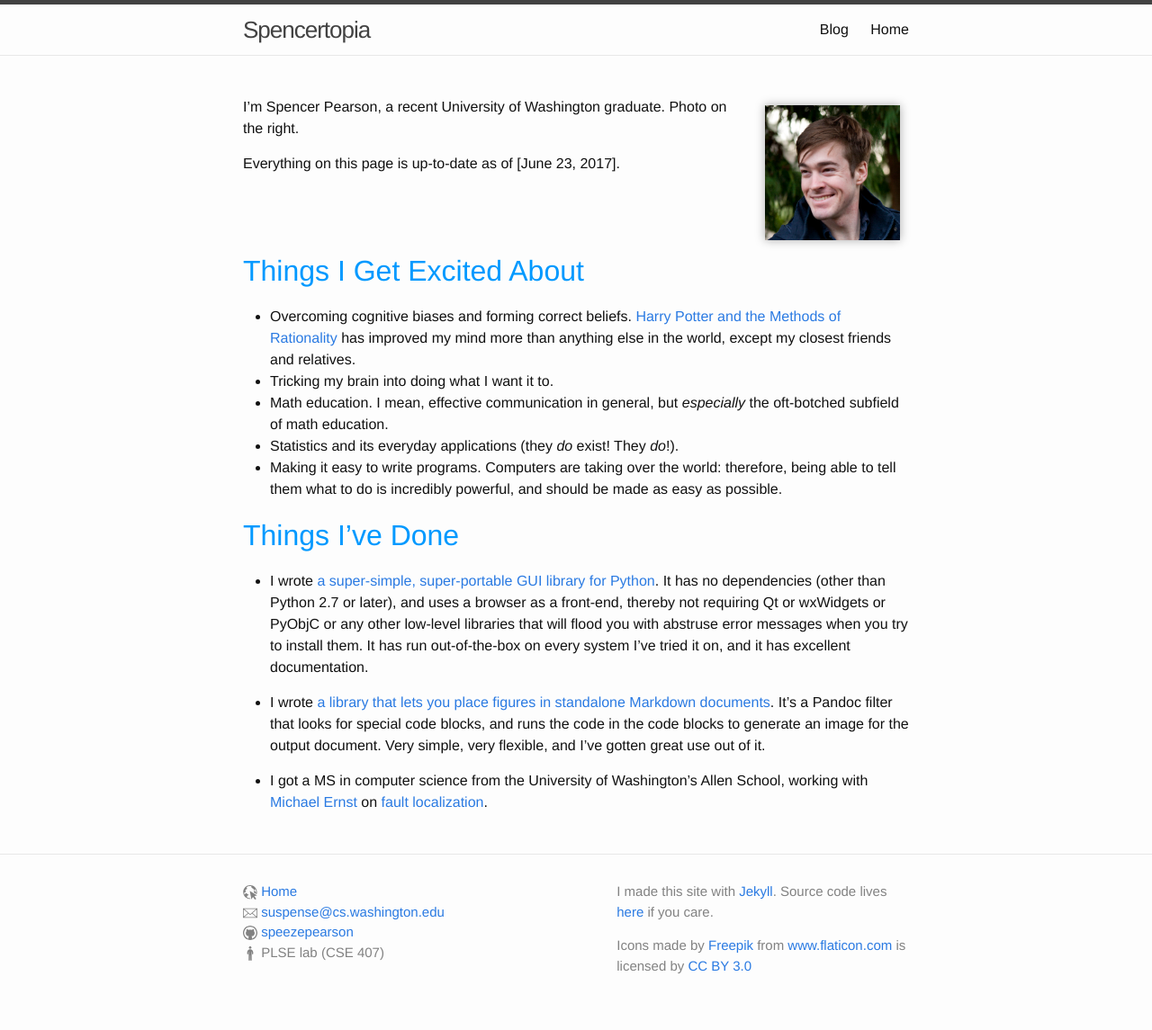
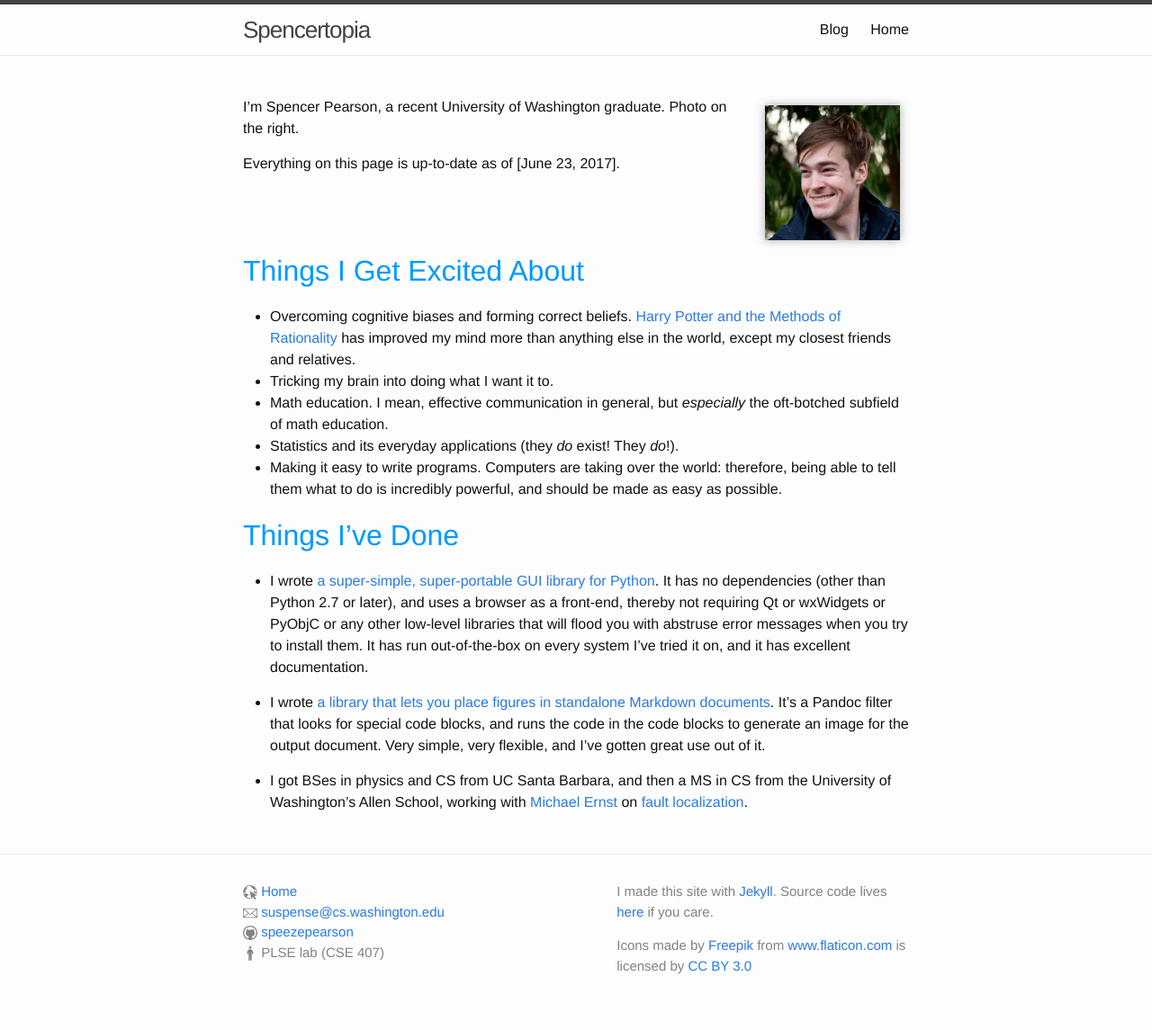
Before and after one commit to speezepearson/speezepearson.github.io, a Jekyll site: the page built from index.md, in a window 1280 px wide. Shown: the whole page at 90% size. Built offline with Jekyll 4.4.1, drawn with Linux system fonts in a browser that asks for light colours.

Commit message:
mention undergrad degrees on About page

```diff
--- a/index.md
+++ b/index.md
@@ -29,12 +29,12 @@ Things I've Done
 
 - I wrote [a library that lets you place figures in standalone Markdown documents][panfig]. It's a Pandoc filter that looks for special code blocks, and runs the code in the code blocks to generate an image for the output document. Very simple, very flexible, and I've gotten great use out of it.
 
-- I got a MS in computer science from the University of Washington's Allen School, working with [Michael Ernst][mernst] on [fault localization][fl-paper].
+- I got BSes in physics and CS from UC Santa Barbara, and then a MS in CS from the University of Washington's Allen School, working with [Michael Ernst][mernst] on [fault localization][fl-paper].
 
 <!-- (secret marker) -->
 
 [hpmor]: http://hpmor.com/chapter/1
-[mernst]: https://homes.cs.washington.edu/~mernst/.
+[mernst]: https://homes.cs.washington.edu/~mernst/
 [github]: https://github.com/speezepearson
 [browsergui]: https://github.com/speezepearson/browsergui
 [panfig]: https://github.com/speezepearson/panfig
```
